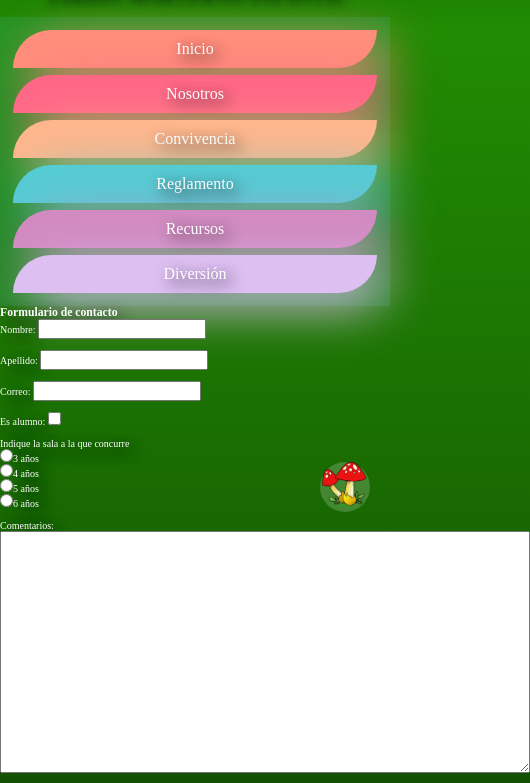
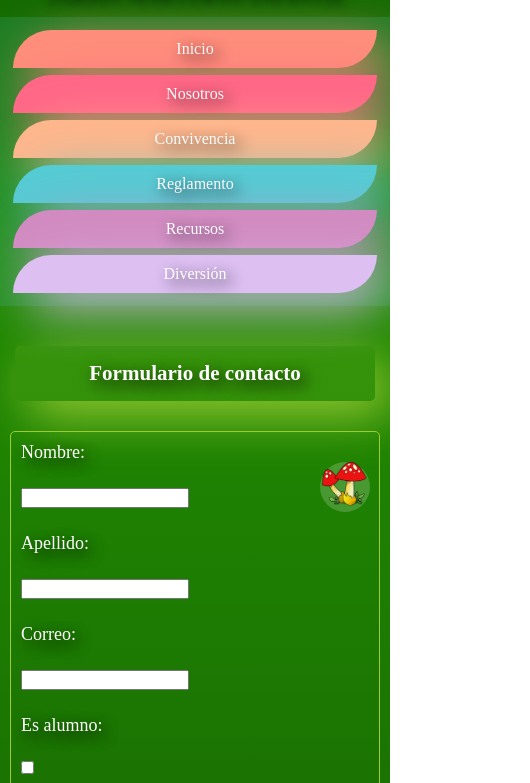
Before and after one commit to juansce/Jard-n-Gotitas-de-Roc-o, a website: page pages/formContacto.html in a window 390 px wide. Shown: the part 312-1095 px from the top of the page, 530 px wide, since content can reach past the window. Drawn offline with Linux system fonts and the light colour scheme; a web font is replaced by a local one.

Commit message:
pagina contacto pseudo estilizada con sass y configurado el responsive

```diff
--- a/pages/formContacto.html
+++ b/pages/formContacto.html
@@ -34,31 +34,23 @@
 
     <main class="contenedorContacto">
         <h3 class="cont1">Formulario de contacto</h3>
-        <form class="cont2" action="./../pages/php/enviar.php" method="post" enctype="text/plain" netlify>
-
-            <label for="nombre">Nombre:</label>
-            <input type="text" name="nombre"><br><br>
-
-            <label for="apellido">Apellido:</label>
-            <input type="text" name="Apellido"><br><br>
-
-            <label for="correo">Correo:</label>
-            <input type="email" name="correo"><br><br>
-
-            <label for="alumno">Es alumno: </label>
-            <input type="checkbox" name="alumno" id=""><br><br>
-
-            <label for="sala">Indique la sala a la que concurre</label><br>
-            <input type="radio" name="sala" id="">3 años <br>
-            <input type="radio" name="sala" id="">4 años <br>
-            <input type="radio" name="sala" id="">5 años <br>
-            <input type="radio" name="sala" id="">6 años <br><br>
-
-            <label for="comentarios">Comentarios:</label><br>
-            <textarea name="comentarios" id="" cols="70" rows="15"></textarea><br><br>
-
-            <input type="submit" value="Enviando" class="botonContacto">
-            <input type="reset" class="botonContacto">
+        <form class="cont2" action="./../pages/php/enviar.php" method="post" enctype="text/plain">
+            <label class="contNombTit" for="nombre">Nombre:</label>
+            <input class="contNombIn" type="text" name="nombre">
+            <label class="contApeTit" for="apellido">Apellido:</label>
+            <input class="contApeIn" type="text" name="Apellido">
+            <label class="contMailTit" for="correo">Correo:</label>
+            <input class="contMailIn" type="email" name="correo">
+            <label class="contAlumTit" for="alumno">Es alumno: </label>
+            <input class="contAlumIn" type="checkbox" name="alumno" id="">
+            <label class="contSala" for="sala">Indique la sala a la que concurre</label>
+            Sala verde - deambuladores<input class="contSalaVerde" type="radio" name="sala" id="">
+            Sala naranja<input class="contSalaNaranja" type="radio" name="sala" id="">
+            Sala violeta<input class="contSalaVioleta" type="radio" name="sala" id="">
+            <label class="contComentario" for="comentarios">Comentarios:</label>
+            <textarea class="contComentIn" name="comentarios" id=""></textarea>
+            <input type="submit" value="Enviando" class="botonEnviado">
+            <input type="reset" class="botonReset">
         </form>
     </main>
 
--- a/styles/scss/paginas/_formContacto.scss
+++ b/styles/scss/paginas/_formContacto.scss
@@ -0,0 +1,40 @@
+.contenedorContacto {
+    font-size: 1.8em;
+    padding: 10px;
+    text-align: center;
+
+    h3 {
+        background-color: rgba(153, 205, 50, 0.169);
+        box-shadow: 14px 14px 50px #9acd32;
+        border-radius: 5px;
+        padding: 15px;
+        margin: 30px 5px 30px 5px;
+
+    }
+
+    form {
+        padding: 10px;
+        border: solid 1px #9acd32;
+        border-radius: 5px;
+        @include flex(flex, column, wrap, 25px, center, flex-start);
+        padding: 10px;
+
+        .botonEnviado {
+            padding: 20px;
+            font-size: 1em;
+            justify-content: center;
+            align-items: center;
+        }
+
+        .botonReset {
+            padding: 20px;
+            font-size: 1em;
+            align-items: center;
+        }
+
+        .contComentIn {
+            width: 100%;
+            height: 300px;
+        }
+    }
+}
--- a/styles/scss/utilidades/_footer.scss
+++ b/styles/scss/utilidades/_footer.scss
@@ -3,7 +3,7 @@
     width: 100%;
     color: $textColor;
     text-shadow: $textShadowColor;
-    background-color: $bgGeneral;
+
     padding: 20px;
     font-size: $smaller;
 
```
Also changed, not shown: styles/css/estilos.css.
